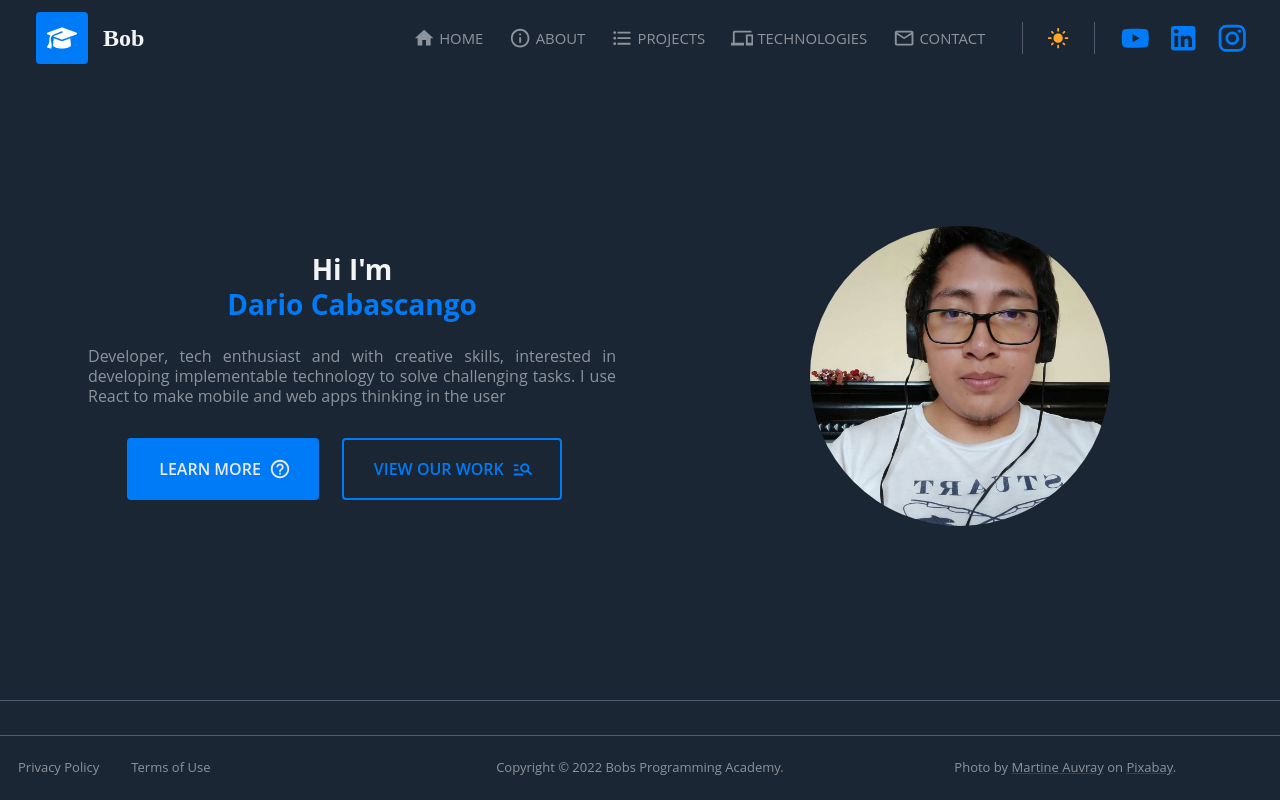
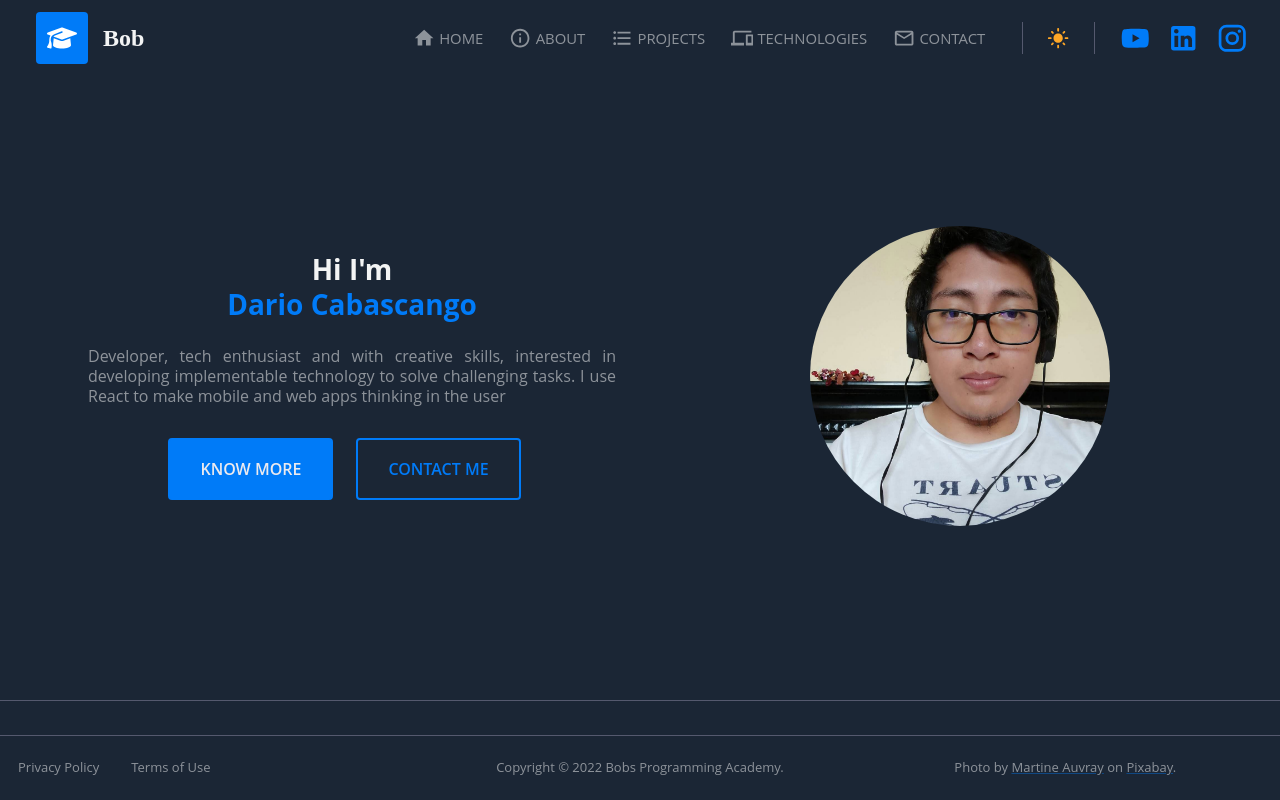
Before and after one commit to DarioCabas/portfolio, a Next.js app: page / in a window 1280 px wide. Shown: the top 800 px of the page. Built offline with nearby package versions, Linux system fonts and the light colour scheme.

Commit message:
edit home and contact

```diff
--- a/src/components/common/custom-button.tsx
+++ b/src/components/common/custom-button.tsx
@@ -1,10 +1,10 @@
-import React, { FC } from 'react';
+import React, { FC, ReactNode } from 'react';
 import Button from '@mui/material/Button';
 import { useTheme } from '@mui/material/styles';
 
 interface PropsButtonCustom {
   href: string,
-  icon: string,
+  icon: ReactNode,
   text: string,
 }
 
--- a/src/components/common/hero-buttons.tsx
+++ b/src/components/common/hero-buttons.tsx
@@ -28,7 +28,6 @@ const HeroButtons: FC = () => {
                     color='primary'
                     size='large'
                     href='#about'
-                    endIcon={<HelpIcon />}
                     fullWidth={isMd ? false : true}
                     disableElevation={true}
                     sx={{
@@ -44,7 +43,7 @@ const HeroButtons: FC = () => {
                         }
                     }}
                 >
-                    Learn More
+                    Know more
                 </Button>
                 <Box
                     marginTop={{ xs: 2, sm: 0 }}
@@ -56,8 +55,7 @@ const HeroButtons: FC = () => {
                         variant='outlined'
                         color='primary'
                         size='large'
-                        href='#'
-                        endIcon={<ManageSearchIcon />}
+                        href='#contact'
                         fullWidth={isMd ? false : true}
                         disableElevation={true}
                         sx={{
@@ -73,7 +71,7 @@ const HeroButtons: FC = () => {
                             }
                         }}
                     >
-                        View Our Work
+                        Contact me
                     </Button>
                 </Box>
             </Box>
```
